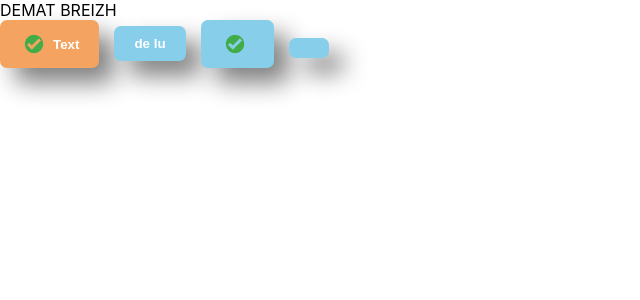
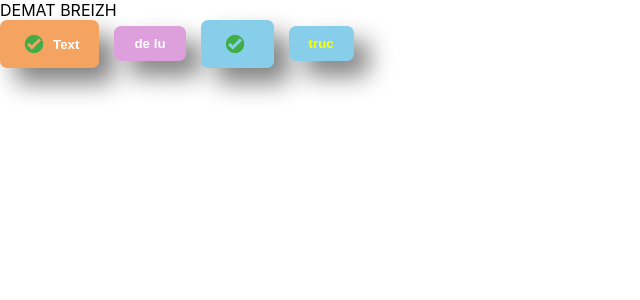
Before and after one commit to RodolpheGaste/2022-04-13-tjs, a React (Create React App) app: page / in a window 1280 px wide. Shown: the top 300 px of the page, without its empty margins (0-640 px from the left). Built offline with nearby package versions, Linux system fonts and the light colour scheme.

Commit message:
Color par défaut et PropType

```diff
--- a/src/App/App.js
+++ b/src/App/App.js
@@ -12,9 +12,9 @@ function App() {
         <img src="/img/OK.png" />
         <div style={{ display: "inline" }}>Text</div>
         </Button>
-      <Button>de lu</Button>
+      <Button bgColor="Plum">de lu</Button>
       <Button><img src="/img/OK.png" /></Button>
-      <Button /><br />
+      <Button color="yellow"> truc</Button> <br />
     </div>
   );
 }
--- a/src/App/components/Button/Button.js
+++ b/src/App/components/Button/Button.js
@@ -1,19 +1,31 @@
 import React from "react";
+import PropTypes from 'prop-types'
 import styles from "./Button.module.css";
 
 const Button = (props) => {
     console.log(props);
     return (
         <button
-            style={{ backgroundColor: props.bgColor }}
+            className={styles.Button}
+            style={{ backgroundColor: props.bgColor, color: props.color}}
             onClick={(evt) => {
                 props.onButtonClicked("Un truc à afficher");
             }}
-            className={styles.Button}
+            type={props.type}
         >
             {props.children}
         </button>
     );
 };
-
+Button.propTypes={
+    children: PropTypes.any.isRequired,
+    onButtonClicked: PropTypes.func.isRequired,
+    bgColor: PropTypes.string,
+    type: PropTypes.string,
+    color: PropTypes.string,
+}
+Button.defaultProps={
+    onButtonClicked: ()=>{},
+    type: 'button',
+}
 export default Button;
```
